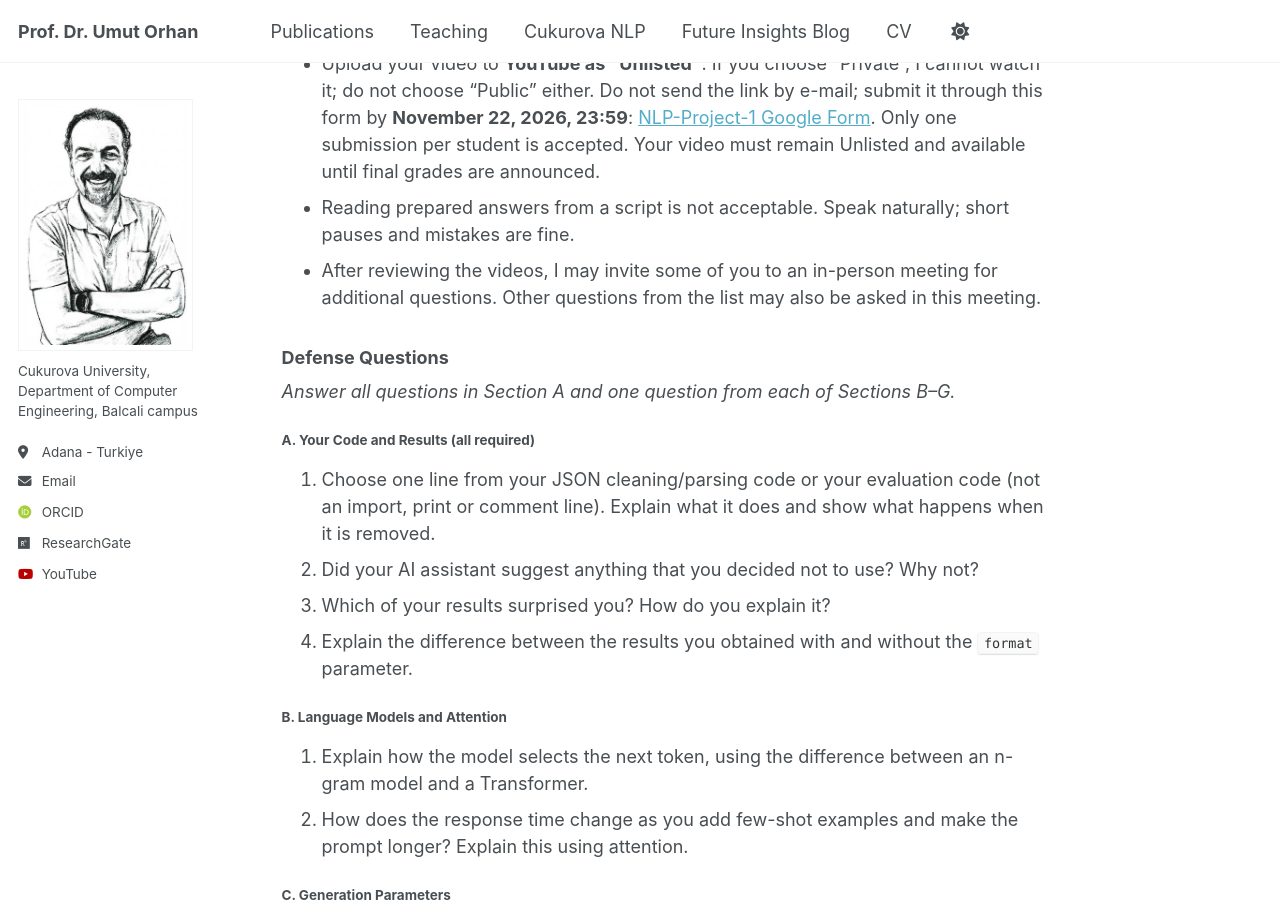
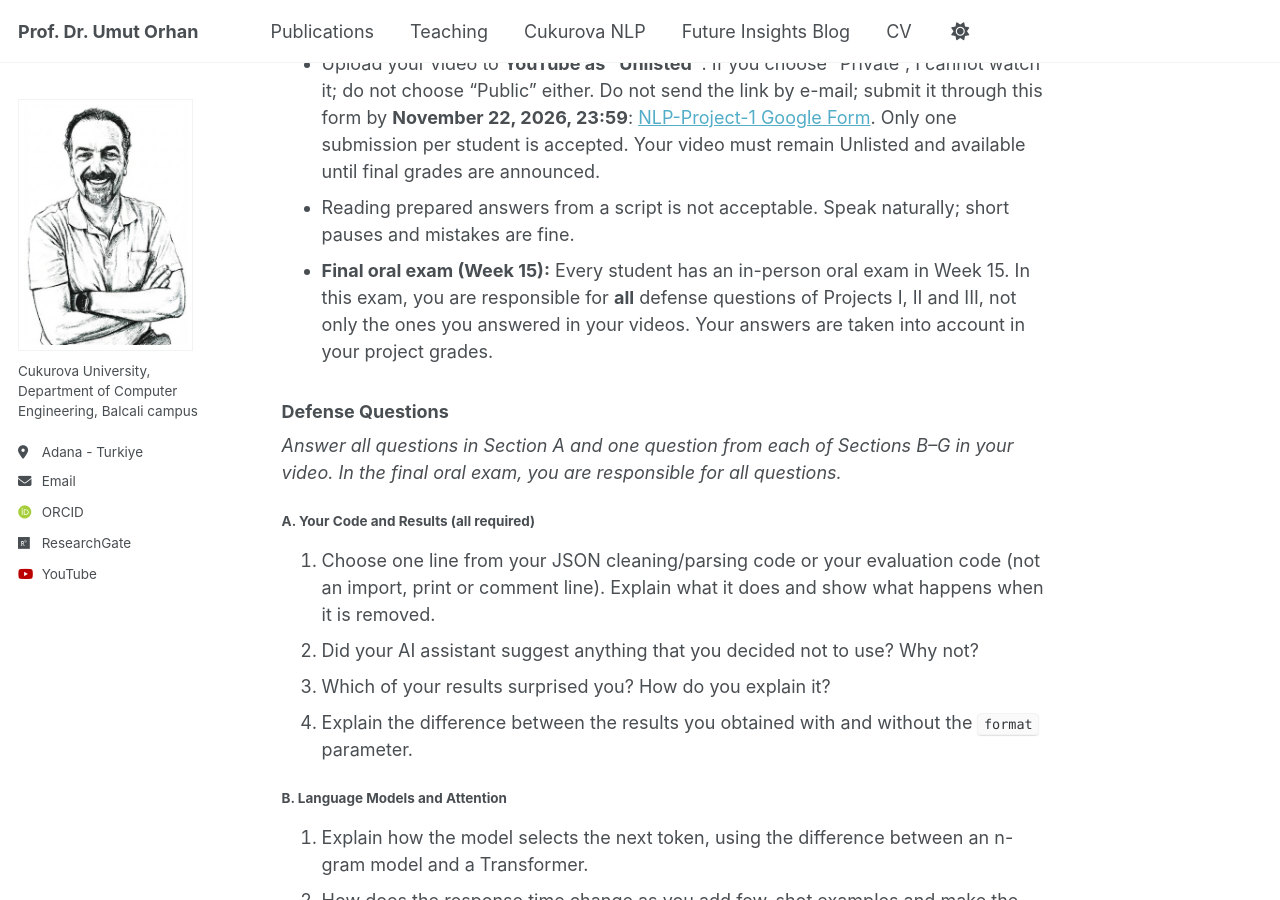
Before and after one commit to uorhan/uorhan.github.io, a Jekyll site: the page built from files/NLP-Project-1.md, in a window 1280 px wide and 900 px high, scrolled down 3326 px. Built offline with Jekyll 4.4.1, drawn with Linux system fonts in a browser that asks for light colours; some web fonts are replaced; some of the changed text lies outside the part shown.

Commit message:
Add final oral exam requirement and clarify defense questions
Updated project requirements to include a final oral exam alongside the video presentation. Clarified defense question responsibilities for the final oral exam.

```diff
--- a/files/NLP-Project-1.md
+++ b/files/NLP-Project-1.md
@@ -7,7 +7,7 @@ date: 2026-11-09
 
 | Weight | Due | Defense |
 |--------|-----|---------|
-| 20% | Week 10 (November 22, 2026, 23:59) | Video presentation (see below) |
+| 20% | Week 10 (November 22, 2026, 23:59) | Video presentation and final oral exam (see below) |
 
 * **Tools:** The project must be implemented in Python using **local open-source LLMs via the Ollama ecosystem**. Cloud APIs (like OpenAI) are strictly forbidden.
 * **Team:** The project is done individually.
@@ -67,11 +67,11 @@ Since the originally planned date for the first presentations had to be postpone
 * Use the exact model, quantization level and parameters stated in your report.
 * Upload your video to **YouTube as "Unlisted"**. If you choose "Private", I cannot watch it; do not choose "Public" either. Do not send the link by e-mail; submit it through this form by **November 22, 2026, 23:59**:  [NLP-Project-1 Google Form](https://forms.gle/sdhhRnpkZBVQ8Dnc8). Only one submission per student is accepted. Your video must remain Unlisted and available until final grades are announced.
 * Reading prepared answers from a script is not acceptable. Speak naturally; short pauses and mistakes are fine.
-* After reviewing the videos, I may invite some of you to an in-person meeting for additional questions. Other questions from the list may also be asked in this meeting.
+* **Final oral exam (Week 15):** Every student has an in-person oral exam in Week 15. In this exam, you are responsible for **all** defense questions of Projects I, II and III, not only the ones you answered in your videos. Your answers are taken into account in your project grades.
 
 ### Defense Questions
 
-*Answer all questions in Section A and one question from each of Sections B–G.*
+*Answer all questions in Section A and one question from each of Sections B–G in your video. In the final oral exam, you are responsible for all questions.*
 
 #### A. Your Code and Results (all required)
 1. Choose one line from your JSON cleaning/parsing code or your evaluation code (not an import, print or comment line). Explain what it does and show what happens when it is removed.
```
